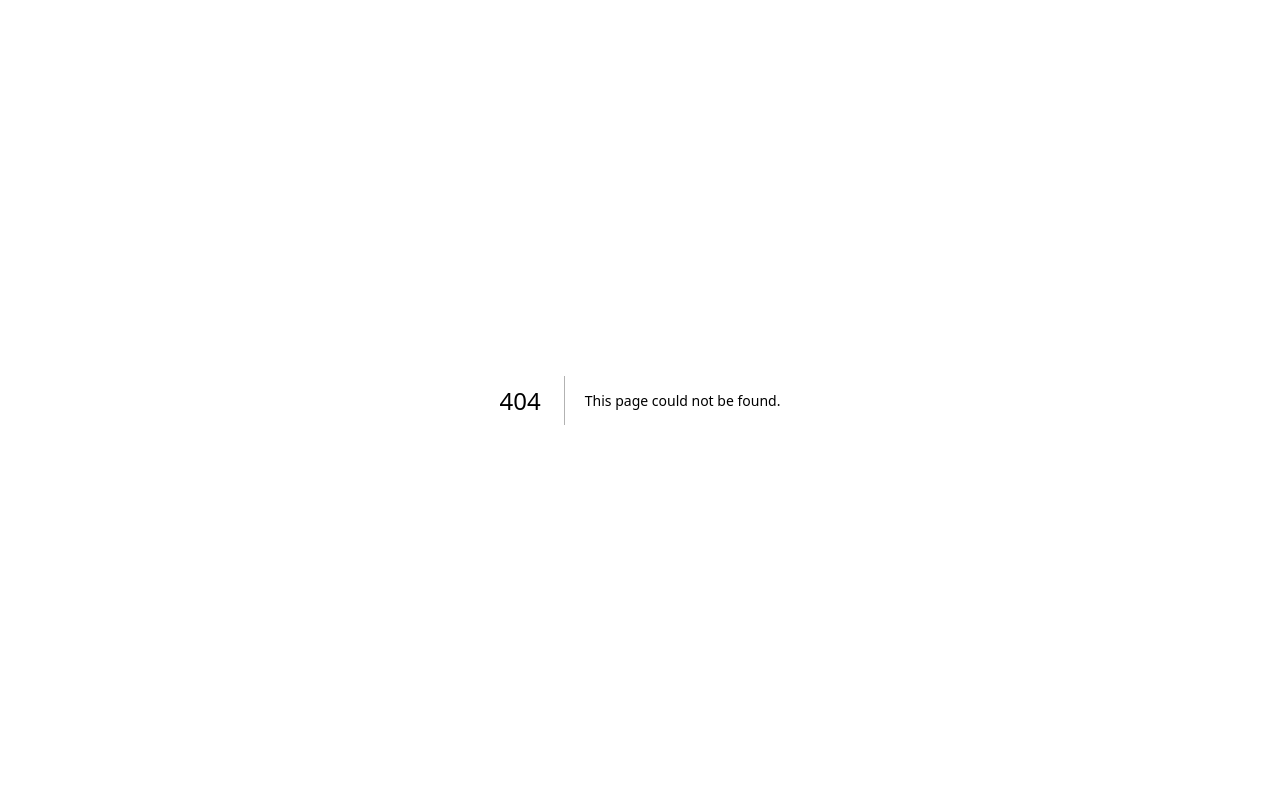
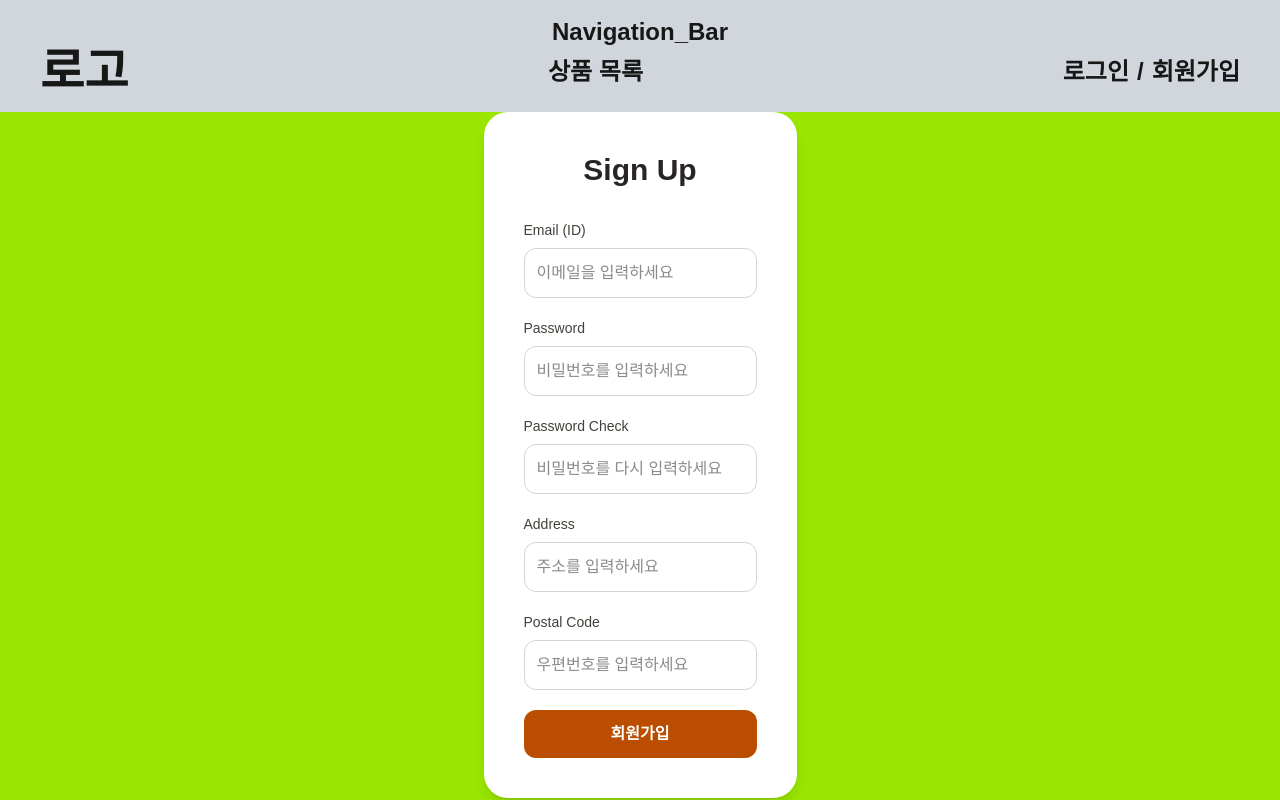
Before and after one commit to prgrms-be-devcourse/NBE10-12-1-Layer7, a Next.js app in the folder frontend/customer/customer/: page /signup in a window 1280 px wide. Before the commit this address had no page. Built offline with nearby package versions, Linux system fonts and the light colour scheme.

Commit message:
feat: signup 페이지 구성 (#29)
요구 사항과 구현 내용

email(id) 입력 영역 추가
password 입력 영역 추가
password check 입력 영역 추가
address 입력 영역 추가
postal_code 입력 영역 추가
회원가입 버튼 구현
BasePage 공통 레이아웃 적용

```diff
--- /dev/null
+++ b/frontend/customer/customer/src/app/signup/page.tsx
@@ -0,0 +1,74 @@
+import BasePage from "../BasePage";
+
+export default function SignupPage() {
+    return (
+        <BasePage>
+            <div className="mx-auto max-w-md rounded-3xl bg-white p-10 shadow-lg">
+                <h1 className="mb-8 text-center text-3xl font-bold text-stone-800">
+                     Sign Up
+                </h1>
+
+                <div className="space-y-5">
+                    <div>
+                        <label className="mb-2 block text-sm font-medium text-stone-700">
+                            Email (ID)
+                        </label>
+                        <input
+                            type="email"
+                            placeholder="이메일을 입력하세요"
+                            className="w-full rounded-xl border border-stone-300 p-3 outline-none focus:border-amber-500"
+                        />
+                    </div>
+
+                    <div>
+                        <label className="mb-2 block text-sm font-medium text-stone-700">
+                            Password
+                        </label>
+                        <input
+                            type="password"
+                            placeholder="비밀번호를 입력하세요"
+                            className="w-full rounded-xl border border-stone-300 p-3 outline-none focus:border-amber-500"
+                        />
+                    </div>
+
+                    <div>
+                        <label className="mb-2 block text-sm font-medium text-stone-700">
+                            Password Check
+                        </label>
+                        <input
+                            type="password"
+                            placeholder="비밀번호를 다시 입력하세요"
+                            className="w-full rounded-xl border border-stone-300 p-3 outline-none focus:border-amber-500"
+                        />
+                    </div>
+
+                    <div>
+                        <label className="mb-2 block text-sm font-medium text-stone-700">
+                            Address
+                        </label>
+                        <input
+                            type="text"
+                            placeholder="주소를 입력하세요"
+                            className="w-full rounded-xl border border-stone-300 p-3 outline-none focus:border-amber-500"
+                        />
+                    </div>
+
+                    <div>
+                        <label className="mb-2 block text-sm font-medium text-stone-700">
+                            Postal Code
+                        </label>
+                        <input
+                            type="text"
+                            placeholder="우편번호를 입력하세요"
+                            className="w-full rounded-xl border border-stone-300 p-3 outline-none focus:border-amber-500"
+                        />
+                    </div>
+
+                    <button className="w-full rounded-xl bg-amber-700 p-3 font-semibold text-white transition hover:bg-amber-800">
+                        회원가입
+                    </button>
+                </div>
+            </div>
+        </BasePage>
+    );
+}
```
